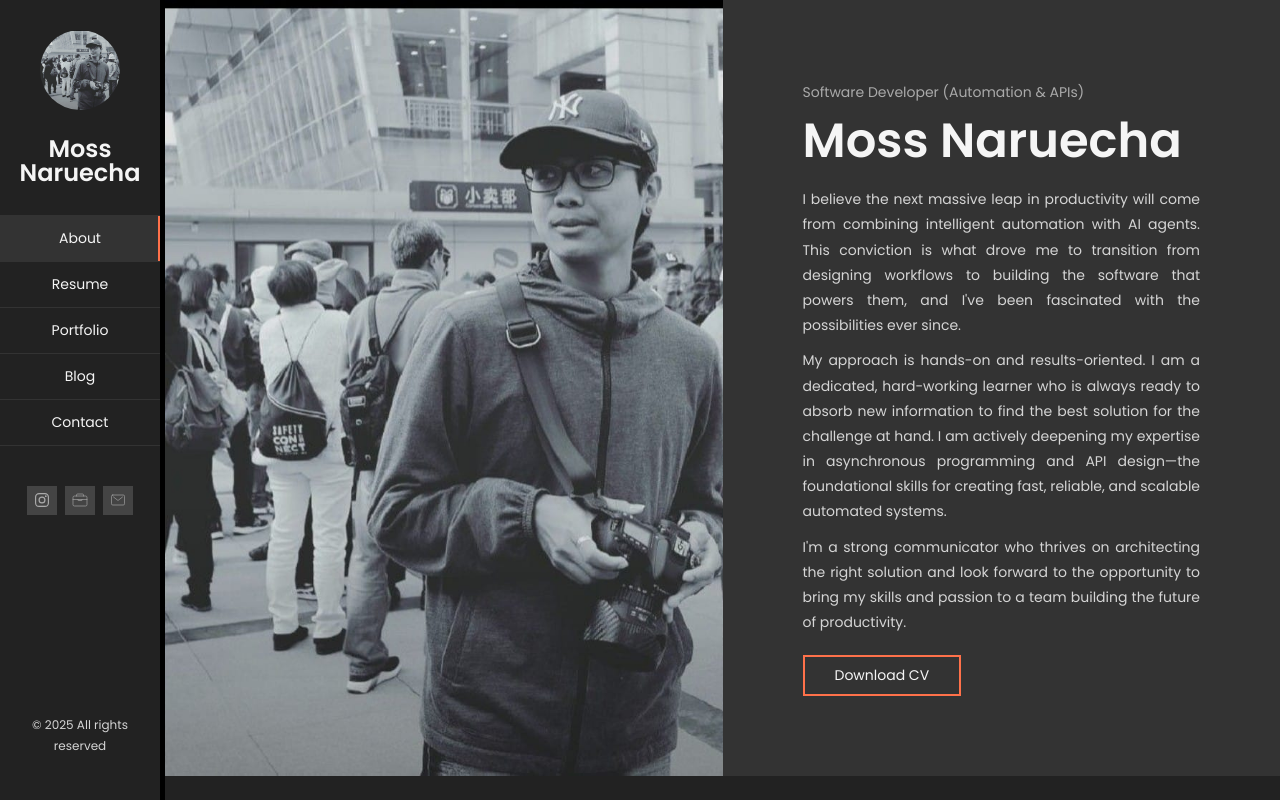
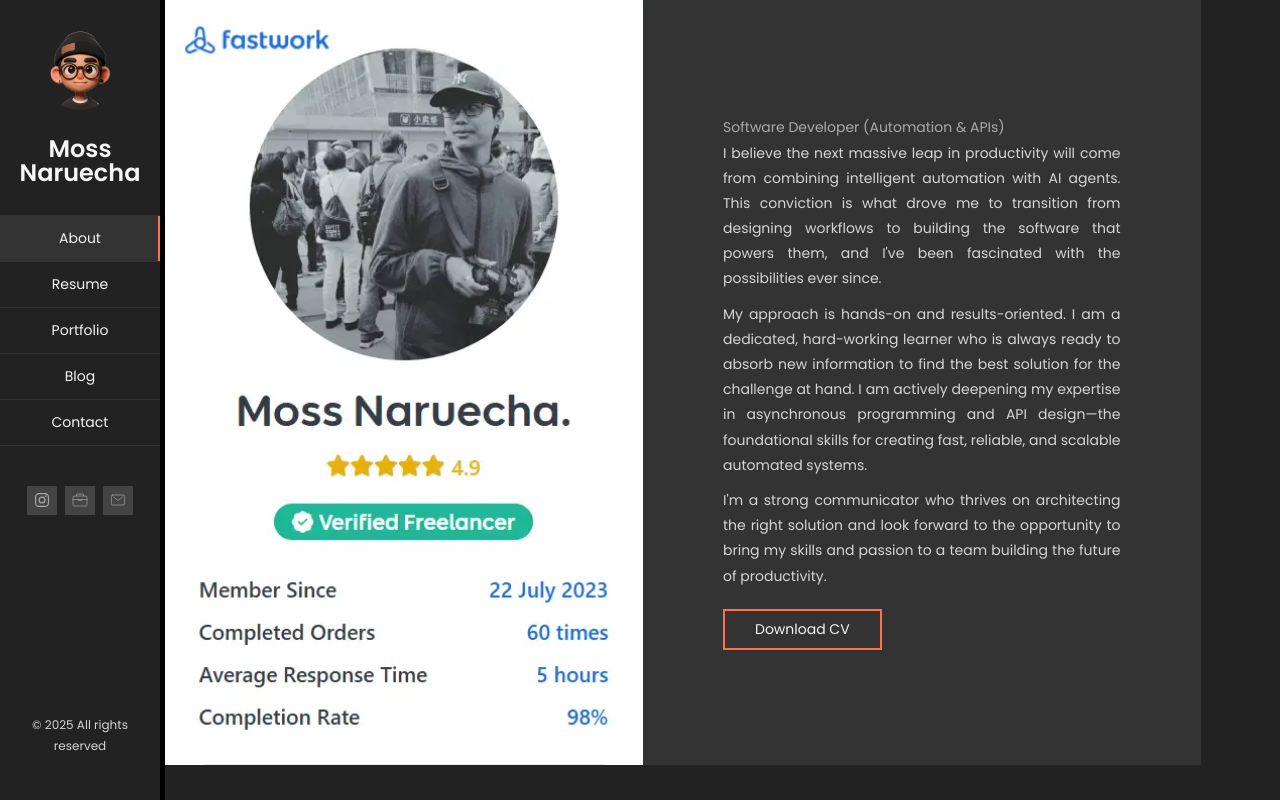
Before and after one commit to neonzoul/website-Portfolio, a plain HTML site: page index.html in a window 1280 px wide. Drawn offline with nearby package versions, Linux system fonts and the light colour scheme.

Commit message:
Profile: Edit Profile pic & Profile card

```diff
--- a/index.html
+++ b/index.html
@@ -11,7 +11,7 @@
             <nav class="nav-mobile">
                 <div class="navbar-brand">
                     <img
-                        src="assets/Profile-Resume/Profile-Image.jpg"
+                        src="assets/img/Profile-img.webp"
                         alt="Moss Naruecha"
                         class="brand-img" />
                     <h1 class="brand-name">Moss Naruecha</h1>
@@ -22,7 +22,7 @@
 
             <div class="side-bar">
                 <img
-                    src="assets/Profile-Resume/Profile-Image.jpg"
+                    src="assets/img/Profile-img.webp"
                     alt="Moss Naruecha"
                     class="brand-img" />
                 <h1 class="brand-name">
@@ -69,7 +69,7 @@
                 <div class="hero">
                     <div class="hero-img-box">
                         <img
-                            src="assets/Profile-Resume/Profile-Image.jpg"
+                            src="assets/img/Profile-card.webp"
                             alt="Moss Naruecha" />
                     </div>
 
@@ -78,7 +78,6 @@
                             <p class="title">
                                 Software Developer (Automation & APIs)
                             </p>
-                            <h1 class="name">Moss Naruecha</h1>
                             <div class="description">
                                 <p>
                                     I believe the next massive leap in
```
Also changed, not shown: assets/Profile-Resume/Profile-Image.jpg (deleted), assets/icon/IG.png (deleted), assets/img/Profile-card.png (added), assets/img/Profile-card.webp (added), assets/img/Profile-img.webp (added).
